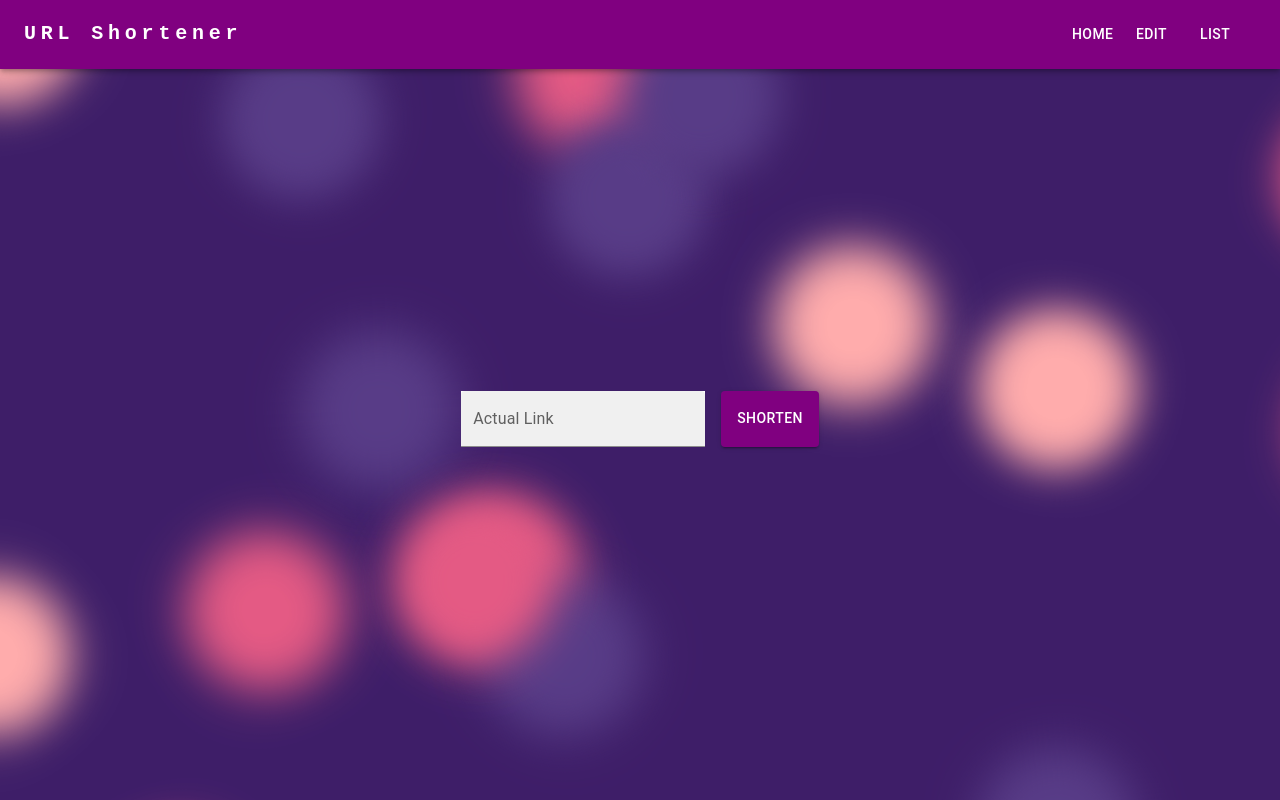
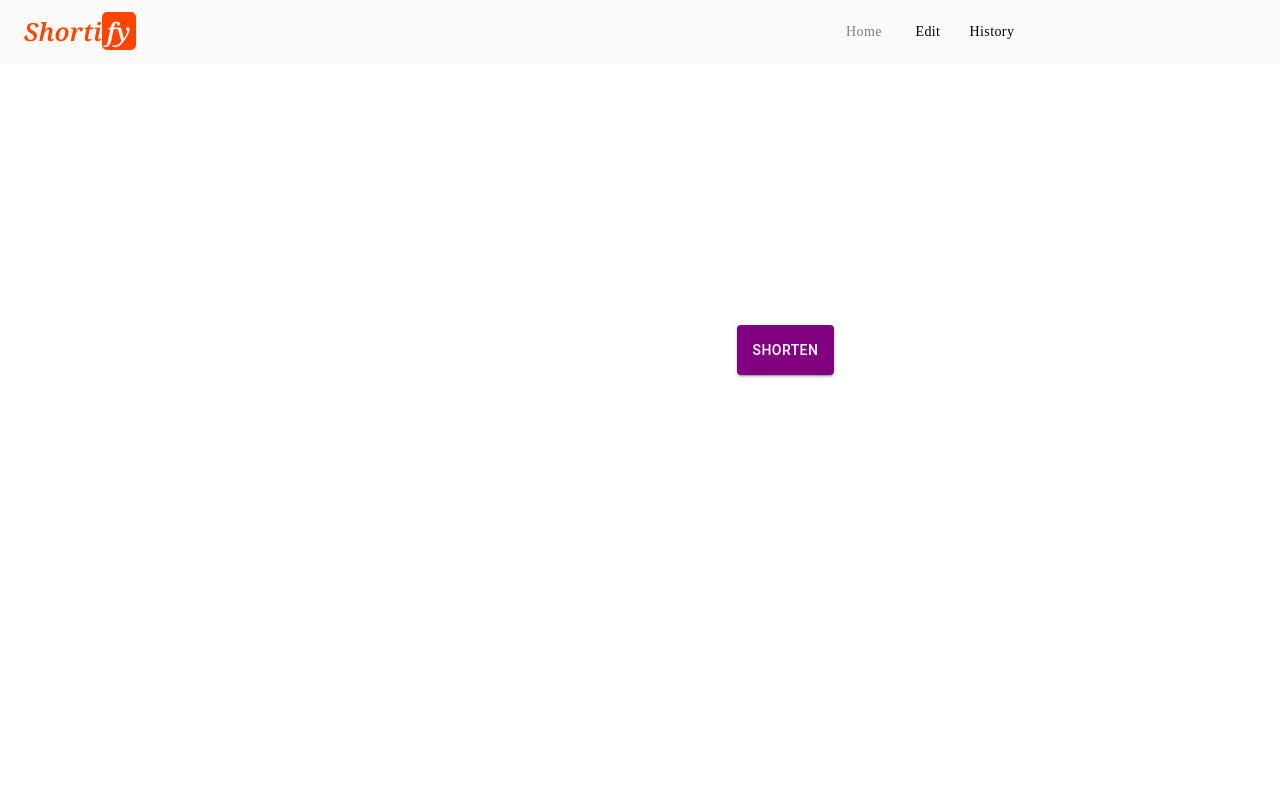
Before and after one commit to dev-moinIslam/URL-Shortener, a React (Create React App) app: page / in a window 1280 px wide. Built offline with nearby package versions, Linux system fonts and the light colour scheme.

Commit message:
navbar change

```diff
--- a/package.json
+++ b/package.json
@@ -14,6 +14,7 @@
     "react": "^18.2.0",
     "react-copy-to-clipboard": "^5.1.0",
     "react-dom": "^18.2.0",
+    "react-icons": "^5.0.1",
     "react-router-dom": "^6.14.1",
     "react-scripts": "5.0.1",
     "react-toastify": "^9.1.3",
--- a/src/App.css
+++ b/src/App.css
@@ -1,223 +1,8 @@
+@import url('https://fonts.googleapis.com/css2?family=Noto+Serif:ital,wght@0,100..900;1,100..900&display=swap');
 *{
     margin: 0;
     padding: 0;
     box-sizing: border-box;
-    font-family: 'Playfair Display', serif;
+    font-family: 'Noto Serif', serif;
+    background:'#f7f0eb';
 }
-
-/* copied button color */
-.copied{
-    background-color: whitesmoke;
-}
-
-/* AnimatedBg css */
-@keyframes move {
-    100% {
-        transform: translate3d(0, 0, 1px) rotate(360deg);
-    }
-}
-
-.background {
-    position: fixed;
-    width: 100vw;
-    height: 100vh;
-    top: 0;
-    left: 0;
-    background: #3E1E68;
-    overflow: hidden;
-    z-index: -1;
-}
-
-.background span {
-    width: 20vmin;
-    height: 20vmin;
-    border-radius: 20vmin;
-    backface-visibility: hidden;
-    position: absolute;
-    animation: move;
-    animation-duration: 45;
-    animation-timing-function: linear;
-    animation-iteration-count: infinite;
-}
-
-
-.background span:nth-child(0) {
-    color: #FFACAC;
-    top: 84%;
-    left: 6%;
-    animation-duration: 29s;
-    animation-delay: -10s;
-    transform-origin: 19vw -2vh;
-    box-shadow: -40vmin 0 5.938293140546382vmin currentColor;
-}
-.background span:nth-child(1) {
-    color: #E45A84;
-    top: 61%;
-    left: 50%;
-    animation-duration: 39s;
-    animation-delay: -29s;
-    transform-origin: -14vw -6vh;
-    box-shadow: -40vmin 0 5.777777991273298vmin currentColor;
-}
-.background span:nth-child(2) {
-    color: #E45A84;
-    top: 96%;
-    left: 100%;
-    animation-duration: 15s;
-    animation-delay: -1s;
-    transform-origin: -22vw -24vh;
-    box-shadow: 40vmin 0 5.907854304235067vmin currentColor;
-}
-.background span:nth-child(3) {
-    color: #E45A84;
-    top: 34%;
-    left: 69%;
-    animation-duration: 10s;
-    animation-delay: -28s;
-    transform-origin: -15vw -9vh;
-    box-shadow: -40vmin 0 5.97426350056302vmin currentColor;
-}
-.background span:nth-child(4) {
-    color: #583C87;
-    top: 10%;
-    left: 75%;
-    animation-duration: 34s;
-    animation-delay: -7s;
-    transform-origin: 2vw -8vh;
-    box-shadow: 40vmin 0 5.092715835705247vmin currentColor;
-}
-.background span:nth-child(5) {
-    color: #583C87;
-    top: 3%;
-    left: 13%;
-    animation-duration: 21s;
-    animation-delay: -31s;
-    transform-origin: 10vw 3vh;
-    box-shadow: -40vmin 0 5.930785158403386vmin currentColor;
-}
-.background span:nth-child(6) {
-    color: #583C87;
-    top: 4%;
-    left: 66%;
-    animation-duration: 21s;
-    animation-delay: -47s;
-    transform-origin: 10vw 9vh;
-    box-shadow: 40vmin 0 5.260091228248669vmin currentColor;
-}
-.background span:nth-child(7) {
-    color: #FFACAC;
-    top: 2%;
-    left: 25%;
-    animation-duration: 42s;
-    animation-delay: -45s;
-    transform-origin: -18vw -1vh;
-    box-shadow: -40vmin 0 5.373999383007441vmin currentColor;
-}
-.background span:nth-child(8) {
-    color: #E45A84;
-    top: 94%;
-    left: 31%;
-    animation-duration: 10s;
-    animation-delay: -4s;
-    transform-origin: 0vw 6vh;
-    box-shadow: -40vmin 0 5.056182136668527vmin currentColor;
-}
-.background span:nth-child(9) {
-    color: #FFACAC;
-    top: 77%;
-    left: 4%;
-    animation-duration: 49s;
-    animation-delay: -38s;
-    transform-origin: -16vw -23vh;
-    box-shadow: -40vmin 0 5.52585037409834vmin currentColor;
-}
-.background span:nth-child(10) {
-    color: #FFACAC;
-    top: 32%;
-    left: 55%;
-    animation-duration: 35s;
-    animation-delay: -21s;
-    transform-origin: -4vw -16vh;
-    box-shadow: -40vmin 0 5.58337316709558vmin currentColor;
-}
-.background span:nth-child(11) {
-    color: #FFACAC;
-    top: 24%;
-    left: 54%;
-    animation-duration: 49s;
-    animation-delay: -45s;
-    transform-origin: -18vw -5vh;
-    box-shadow: 40vmin 0 5.130680727131679vmin currentColor;
-}
-.background span:nth-child(12) {
-    color: #E45A84;
-    top: 21%;
-    left: 87%;
-    animation-duration: 36s;
-    animation-delay: -25s;
-    transform-origin: 20vw 24vh;
-    box-shadow: 40vmin 0 5.159163618047353vmin currentColor;
-}
-.background span:nth-child(13) {
-    color: #FFACAC;
-    top: 96%;
-    left: 4%;
-    animation-duration: 34s;
-    animation-delay: -15s;
-    transform-origin: 4vw 11vh;
-    box-shadow: -40vmin 0 5.84455335092175vmin currentColor;
-}
-.background span:nth-child(14) {
-    color: #583C87;
-    top: 94%;
-    left: 37%;
-    animation-duration: 26s;
-    animation-delay: -10s;
-    transform-origin: 17vw 5vh;
-    box-shadow: 40vmin 0 5.8176139126557vmin currentColor;
-}
-.background span:nth-child(15) {
-    color: #583C87;
-    top: 25%;
-    left: 24%;
-    animation-duration: 54s;
-    animation-delay: -31s;
-    transform-origin: -24vw 10vh;
-    box-shadow: 40vmin 0 5.279878611664419vmin currentColor;
-}
-.background span:nth-child(16) {
-    color: #583C87;
-    top: 5%;
-    left: 51%;
-    animation-duration: 34s;
-    animation-delay: -31s;
-    transform-origin: -23vw -20vh;
-    box-shadow: -40vmin 0 5.145481495000369vmin currentColor;
-}
-.background span:nth-child(17) {
-    color: #583C87;
-    top: 91%;
-    left: 64%;
-    animation-duration: 34s;
-    animation-delay: -2s;
-    transform-origin: 24vw -1vh;
-    box-shadow: 40vmin 0 5.781184946585794vmin currentColor;
-}
-.background span:nth-child(18) {
-    color: #E45A84;
-    top: 82%;
-    left: 5%;
-    animation-duration: 19s;
-    animation-delay: -30s;
-    transform-origin: 18vw -1vh;
-    box-shadow: 40vmin 0 5.620837703004263vmin currentColor;
-}
-.background span:nth-child(19) {
-    color: #E45A84;
-    top: 65%;
-    left: 78%;
-    animation-duration: 45s;
-    animation-delay: -30s;
-    transform-origin: 22vw 1vh;
-    box-shadow: 40vmin 0 5.6523477774052875vmin currentColor;
-}
--- a/src/components/Header.jsx
+++ b/src/components/Header.jsx
@@ -1,145 +1,106 @@
-import React from 'react'
-import { AppBar, Box, Button, Container, IconButton, Menu, MenuItem, Toolbar, Typography } from '@mui/material'
-import MenuIcon from '@mui/icons-material/Menu';
-import { Link} from 'react-router-dom';
+import * as React from "react";
+import { useState } from "react";
+/* ----------------------------- MUI COMPONENTS ----------------------------- */
+import AppBar from "@mui/material/AppBar";
+import Box from "@mui/material/Box";
+import CssBaseline from "@mui/material/CssBaseline";
+import Toolbar from "@mui/material/Toolbar";
+import Typography from "@mui/material/Typography";
+import Container from "@mui/material/Container";
+import Button from "@mui/material/Button";
+import { Link } from "react-router-dom";
+import { useLocation } from "react-router-dom";
+
+/* -------------------------------- MUI ICON -------------------------------- */
+import HomeOutlinedIcon from "@mui/icons-material/HomeOutlined";
+import AccountBoxOutlinedIcon from "@mui/icons-material/AccountBoxOutlined";
 
 
 
 
 
-const pages = [
-    { label: 'Home', path: '/' },
-    { label: 'Edit', path: '/edit' },
-    { label: 'List', path:'/list'}
 
-  ]
+
+
+
+
+
+const mainPages = [
+  { label: "Home", path: "/", icon: <HomeOutlinedIcon /> },
+  { label: "Edit", path: "/edit", icon: <HomeOutlinedIcon /> },
+  { label: "History", path: "/list", icon: <AccountBoxOutlinedIcon /> },
+];
 
 const Header = () => {
-    const [anchorElNav, setAnchorElNav] = React.useState(null);
-    const handleOpenNavMenu = (event) => {
-        setAnchorElNav(event.currentTarget);
-    };
-    const handleCloseNavMenu = () => {
-        setAnchorElNav(null);
-    };
-
-    /* -------------------------------------------------------------------------- */
-    /*                                  All Style                                 */
-    /* -------------------------------------------------------------------------- */
-
-    let logoStyle={
-      mr: 2,
-      display: { xs: 'flex', md: 'none' },
-      flexGrow: 1,
-      fontFamily: 'monospace',
-      fontWeight: 700,
-      letterSpacing: '.3rem',
-      color: 'inherit',
-      textDecoration: 'none',
-    }
-    let mainLogoStyle={
-      mr: 2,
-      display: { xs: 'none', md: 'flex' },
-      fontFamily: 'monospace',
-      fontWeight: 700,
-      letterSpacing: '.3rem',
-      color: 'inherit',
-      textDecoration: 'none',
-    }
-    let btnBoxStyle={flexGrow:1,
-      alignItems:'center',
-      justifyContent:'right',
-      display: { xs: 'none', md: 'flex' } }
+  const location = useLocation();
 
   return (
-    <>
-
-        <AppBar position="static" sx={{bgcolor:'purple'}}>
+    <React.Fragment>
+      <CssBaseline />
+      {/* /* ------------------------- Large device Style ------------------------ */}
+      <Box
+        sx={{ flexGrow: 1, display: { xs: "flex", md: "flex", sm: "flex" } }}
+      >
+        <AppBar
+          sx={{
+            position: "fixed",
+            boxShadow: "none",
+            background: "#fbfaf8",
+            borderRradius: "16px",
+            backdropFilter: "blur(5px)",
+            WebkitBackdropFilter: "blur(5px)",
+          }}
+        >
           <Container maxWidth="xl">
             <Toolbar disableGutters>
-          <Typography
-            variant="h6"
-            noWrap
-            component="a"
-            href="/"
-            sx={mainLogoStyle}
-          >
-            URL Shortener
+              <Typography sx={{color:'orangered',fontFamily: "Noto Serif",fontStyle:'italic',fontWeight:600,fontSize:'25px'}}>
+                  Shorti<span style={{background:'orangered',color:'white',padding:'2px 5px',borderRadius:'5px'}}>fy</span>
               </Typography>
-          <Box sx={{ flexGrow: 1, display: { xs: 'flex', md: 'none' } }}>
-            <IconButton
-              size="large"
-              aria-label="account of current user"
-              aria-controls="menu-appbar"
-              aria-haspopup="true"
-              onClick={handleOpenNavMenu}
-              color="inherit"
-            >
-              <MenuIcon/>
-            </IconButton>
-
-            {/* ------------------------- Start navbar menu item ------------------------- */}
-            <Menu
-              id="menu-appbar"
-              anchorEl={anchorElNav}
-              anchorOrigin={{
-                vertical: 'bottom',
-                horizontal: 'left',
-              }}
-              keepMounted
-              transformOrigin={{
-                vertical: 'top',
-                horizontal: 'left',
-              }}
-              open={Boolean(anchorElNav)}
-              onClose={handleCloseNavMenu}
+              <Box
                 sx={{
-                display: { xs: 'block', md: 'none' },
+                  display: { xs: "none", sm: "flex", md: "flex" },
+                  flexGrow: 1,
                 }}
               >
-
-              {pages.map((page,index) => (
-                <MenuItem key={index} component={Link} to={page.path} onClick={handleCloseNavMenu}>
-                  <Typography textAlign="center">{page.label}</Typography>
-                </MenuItem>
-              ))}
-            </Menu>
-            {/* ------------------------- End navbar menu item ------------------------- */}
               </Box>
 
-          <Typography
-            variant="h5"
-            noWrap
-            component="a"
-            href=""
-            sx={logoStyle}
+
+
+
+                <Box
+                  sx={{
+                    display: { xs: "flex", md: "flex" },
+                    flexGrow: 1,
+                    justifyContent: "center",
+                  }}
                 >
-            URL Shortener
-          </Typography>
-          <Box sx={btnBoxStyle}>
-
-            {/* --------------------- Menu Link to another page Start -------------------- */}
-            {pages.map((page,index) => (
+                  {mainPages.map((page, index) => (
                     <Button
+                      component={Link}
                       key={index}
-                component={Link}
                       to={page.path}
-                onClick={handleCloseNavMenu}
-                sx={{ my: 2, color: 'white', display: 'block' }}
+                      sx={{
+                        my: 1,
+                        color:
+                          location.pathname === `${page.path}`
+                            ? "GrayText"
+                            : "black",
+                        fontFamily: "Poppins",
+                        fontWeight: 400,
+                        textTransform: "none",
+                        fontSize: { xs: "11px", sm: "14px" },
+                      }}
                     >
                       {page.label}
                     </Button>
                   ))}
-            {/* --------------------- Menu Link to another page End -------------------- */}
-
                 </Box>
             </Toolbar>
           </Container>
         </AppBar>
+      </Box>
+    </React.Fragment>
+  );
+};
 
-
-    </>
-  )
-}
-
-export default Header
+export default Header;
--- a/src/components/InputLink.jsx
+++ b/src/components/InputLink.jsx
@@ -1,5 +1,58 @@
-import { Button, Stack, TextField } from '@mui/material'
+import { Box, Button, Stack, TextField } from '@mui/material'
 import React, { useState } from 'react'
+
+
+import { styled, alpha } from "@mui/material/styles";
+import { SiCurl } from "react-icons/si";
+import InputBase from "@mui/material/InputBase";
+
+const LongUrlInputBox = styled("div")(({ theme }) => ({
+  position: "relative",
+  borderRadius: theme.shape.borderRadius,
+  backgroundColor: alpha(theme.palette.common.white, 0.15),
+  "&:hover": {
+    backgroundColor: alpha(theme.palette.common.white, 0.25),
+  },
+  marginRight: theme.spacing(2),
+  marginLeft: 0,
+  width: "100%",
+  [theme.breakpoints.up("sm")]: {
+    marginLeft: theme.spacing(3),
+    width: "auto",
+    height:50,
+    display:'flex',
+    alignItems:'center',
+    fontFamily: "Noto Serif",
+
+  },
+  color: "white",
+  fontStyle:'italic',
+  placeholdertextcolor:"blue"
+}));
+
+const ShrtLinkIconWrapper = styled("div")(({ theme }) => ({
+  padding: theme.spacing(0, 2),
+  height: "100%",
+  position: "absolute",
+  pointerEvents: "none",
+  display: "flex",
+  alignItems: "center",
+  justifyContent: "center",
+}));
+
+const StyledInputBase = styled(InputBase)(({ theme }) => ({
+  color: "inherit",
+  "& .MuiInputBase-input": {
+    padding: theme.spacing(1, 1, 1, 0),
+    // vertical padding + font size from searchIcon
+    paddingLeft: `calc(1em + ${theme.spacing(4)})`,
+    transition: theme.transitions.create("width"),
+    width: "100%",
+    [theme.breakpoints.up("md")]: {
+      width: "20ch",
+    },
+  },
+}));
 
 
 
@@ -16,15 +69,25 @@ const InputLink = ({setInputValue}) => {
     {/*                        Input Long Url Functionality                        */}
     {/* -------------------------------------------------------------------------- */}
     <Stack spacing={{ xs: 1, sm: 2 }} direction="row" useFlexGap flexWrap="wrap">
-            <TextField
-            id="filled-multiline-flexible"
-            label="Actual Link"
-            maxRows={4}
-            variant="filled"
-            sx={{bgcolor:'white'}}
-            value={value}
-            onChange={e=>setValue(e.target.value)}
-            />
+              <Box
+                sx={{
+                  display: { xs: "flex" },
+                  flexGrow: 1,
+                }}
+              >
+                 <LongUrlInputBox>
+                  <ShrtLinkIconWrapper>
+                    <SiCurl />
+                  </ShrtLinkIconWrapper>
+                  <StyledInputBase
+                    placeholder="Paste your Long URL"
+                    inputProps={{ "aria-label": "search",style: { fontFamily:'Noto Serif' } }}
+                    value={value}
+                    onChange={e=>setValue(e.target.value)}
+                  />
+                </LongUrlInputBox>
+              </Box>
+
             <Button onClick={handleClick} variant="contained" sx={{bgcolor:'purple'}}>Shorten</Button>
          </Stack>
     </>
```
Also changed, not shown: 2 other files (tests, documents, lock files or other folders). Lines whose indentation alone changed are shown as unchanged.
